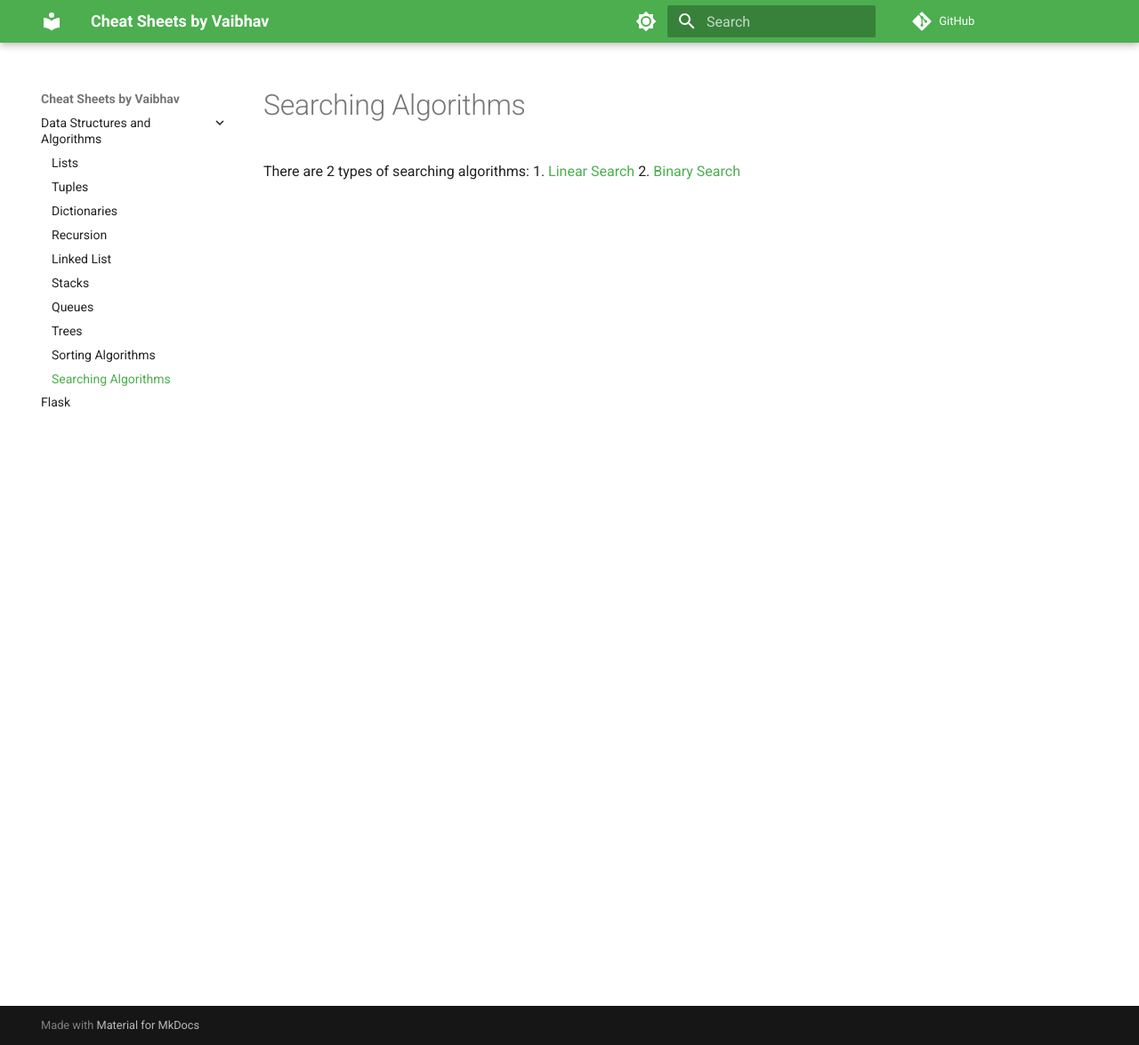
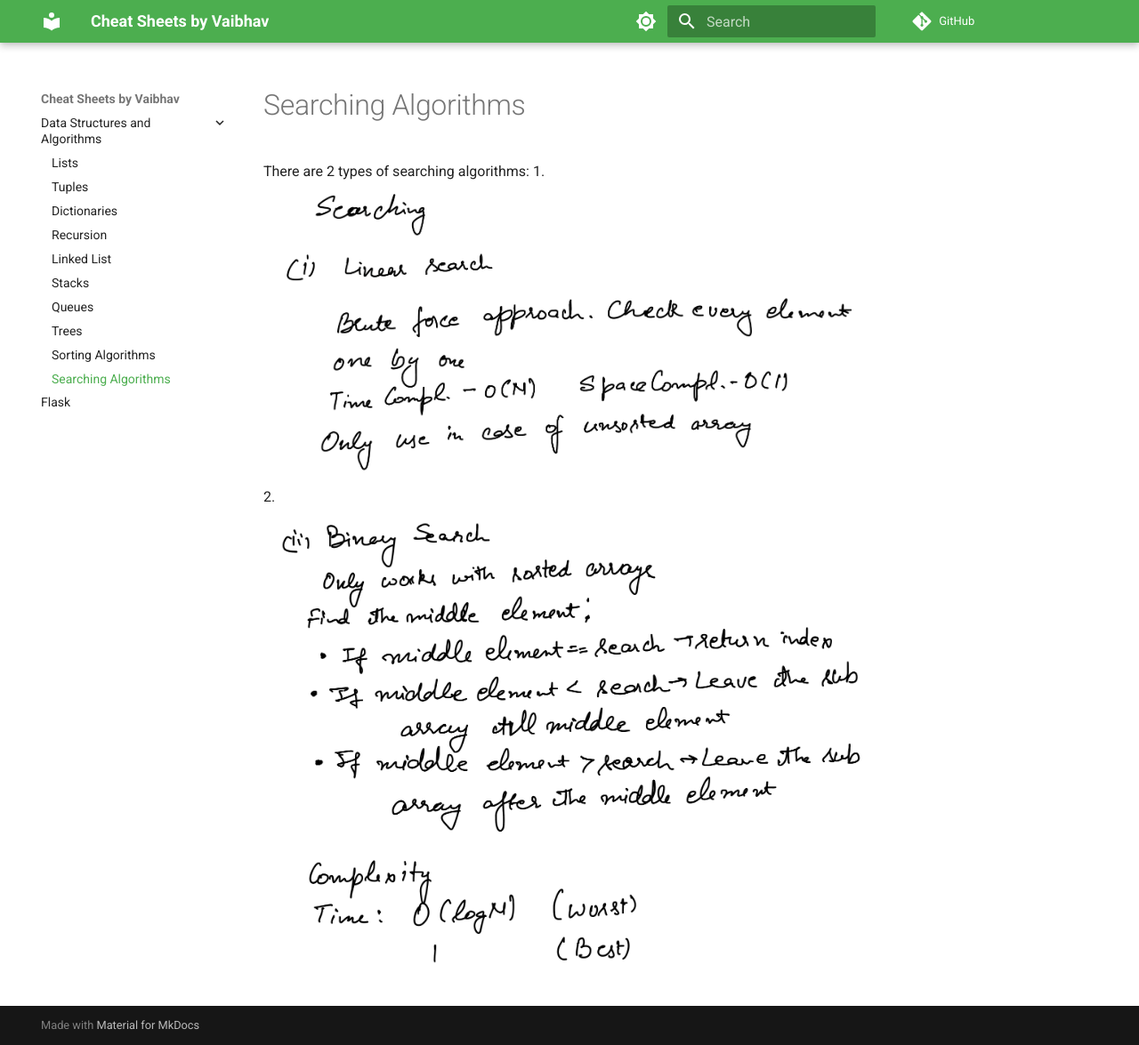
Before and after one commit to vs456/Cheat-Sheets, an MkDocs documentation site: the page built from docs/Data Structures and Algirithms/searching/README.md, in a window 1280 px wide and 1175 px high. Shown: the whole window at 89% size. Built offline with MkDocs 1.6.1 and Material for MkDocs 9.7.7, drawn with Linux system fonts in a browser that asks for light colours; comment, search, counter and statistics services are not loaded.

Commit message:
Adding searching algorithms

```diff
--- a/docs/Data Structures and Algirithms/searching/README.md
+++ b/docs/Data Structures and Algirithms/searching/README.md
@@ -1,4 +1,4 @@
 # Searching Algorithms
 There are 2 types of searching algorithms:
-1. [Linear Search](img/linear_search.png)
-2. [Binary Search](img/binary_search.png)
+1. ![Linear Search](img/linear_search.png)
+2. ![Binary Search](img/binary_search.png)
```
